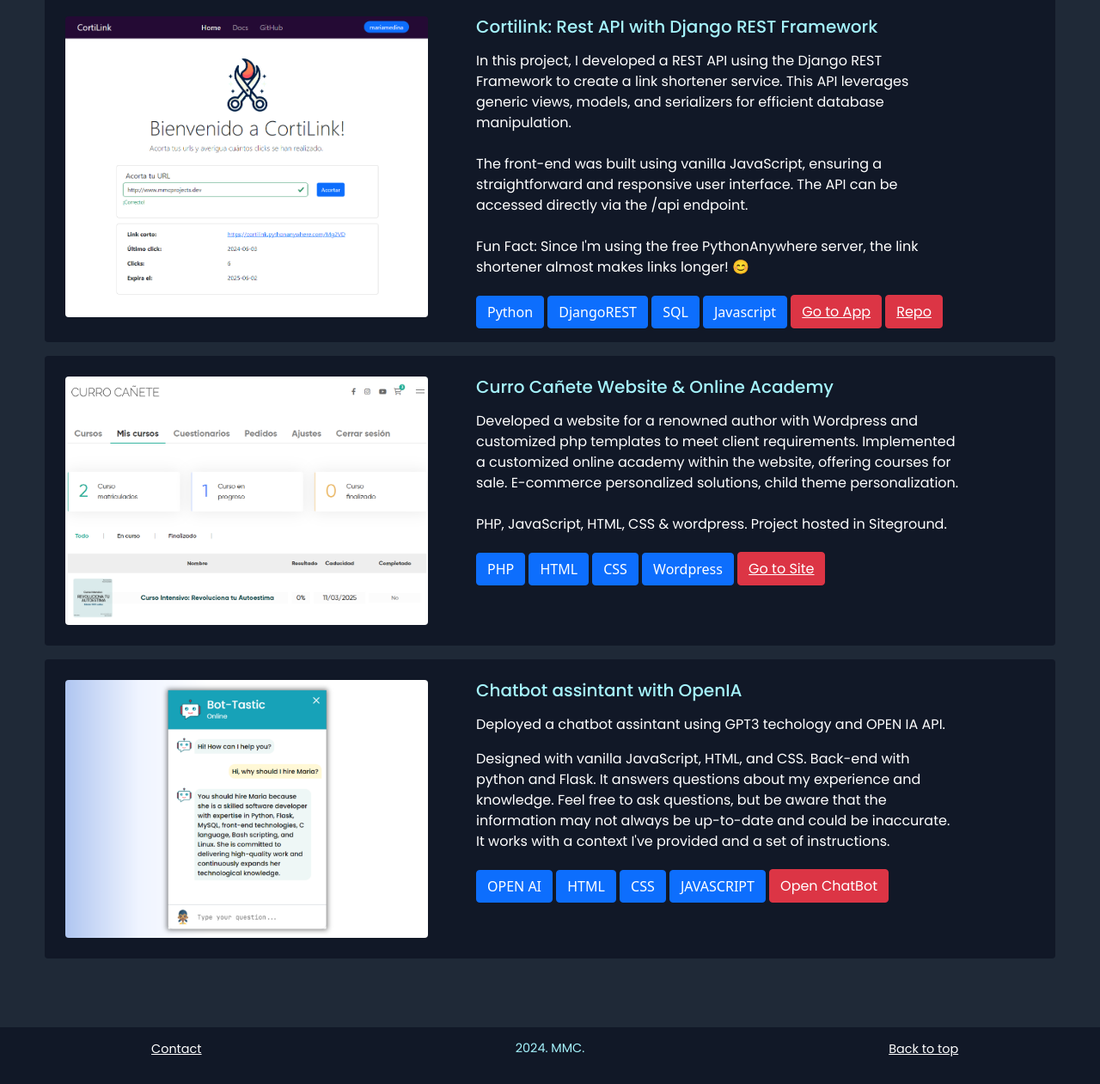
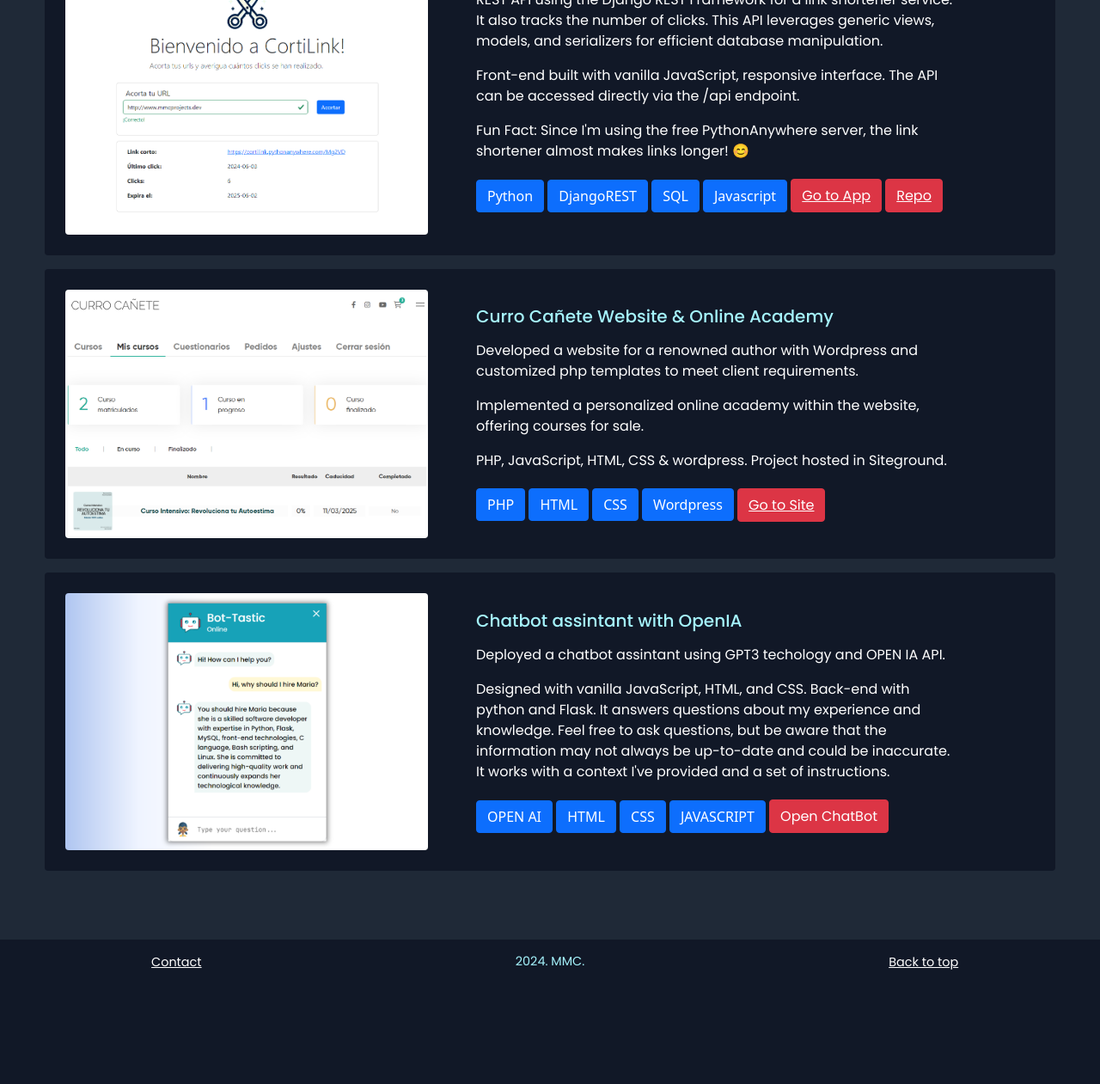
Before and after one commit to medinamaria90/My-Site, a Flask app: page /projects in a window 1280 px wide. Shown: the part 918-2179 px from the top of the page at 86% size. After the commit the page ends 2046 px from the top, so only its background shows below. Run offline with Flask 3, Linux system fonts and the light colour scheme; some libraries are stand-ins or nearby versions.

Commit message:
changes templates

```diff
--- a/templates/projects.html
+++ b/templates/projects.html
@@ -13,20 +13,23 @@
   <h1 class=" pb-3 section_title">Projects Completed</h1>
 
   <!-- Coupler -->
-  <div class="row dark_violeta_bg rounded mt-3 mb-3">
+  <div class="row dark_violeta_bg rounded mt-3 mb-3 align-items-center">
     <div class="video col-lg-5 col-12 ps-lg-4 pt-4 mb-4 project_img">
         <video style="object-fit: cover;" autoplay loop muted class="rounded img_project"  src="../static/images/Coupler.mp4">
     </div>
     <br>
-    <div style="color:#a5f3fc" class="col-lg-6 col-12 mt-4">
+    <div style="color:#a5f3fc" class="col-lg-6 col-12">
       <h5> Coupler - The web-app for making friends </h5>
-      <p class="mt-3"> Web application for making new connections and meeting friends with a wealth of functionalities.
+      <p class="mt-3"> Web application for making new connections and meeting friends with a
+        wealth of functionalities.</p>
+      <p>
+          Includes registration, login with Google, a profile management, a matches system
+          (you can open a conversation after a mutual like), and an real time chat system with sockets IO.
       </p>
-      <p>
-          Includes registration with confirmation email, login with Google, functional and comprehensive profile management (upload & delete photos), a matches system (you can open a conversation after a mutual like), and an real time chat system with sockets IO. Utilizes an SQL database.
-          Built using Python and Flask, with JavaScript, bootstrap, CSS, and HTML.
+       <p>
+          Built using Python and Flask, with JavaScript, bootstrap, and Mysql.
       </p>
-      <div class="mb-3">
+      <div class="">
         <button type="button" class="mt-1 btn btn-primary">
             Python
         </button>
@@ -37,7 +40,7 @@
           SQL
         </button>
         <button type="button" class="mt-1 btn btn-primary">
-          Django
+          Flask
         </button>
         <button type="button" class="mt-1  btn btn-danger">
           <a style="color:white" target="_blank" href="https://coupler-medinamaria90.eu.pythonanywhere.com/"> Demo </a>
@@ -50,54 +53,65 @@
   </div>
 
   <!-- SEO TRACKER -->
-  <div class="row dark_violeta_bg rounded mt-3">
+  <div class="row dark_violeta_bg rounded mt-3 align-items-center">
       <div class="video col-lg-5 col-12 ps-lg-4 pt-4 pb-4">
           <video style="object-fit: cover;" autoplay loop muted class="rounded img_project" src="../static/images/SEO_VIDEO.mp4">
       </div>
       <br>
-      <div style="color:#a5f3fc" class="col-lg-6 col-12 mt-4">
+      <div style="color:#a5f3fc" class="col-lg-6 col-12">
           <h5> Seo-Traker: Monitor Your Keyword Rankings  </h5>
-          <p class="mt-3"> Seo-Traker is a user-friendly desktop application designed to simplify keyword rank tracking for SEO agencies. With a connection to a server, Seo-Traker verifies your subscription and empowers you to analyze your Google keyword positions.
+          <p class="mt-3"> Seo-Traker is a user-friendly desktop application
+            designed to simplify keyword rank tracking for SEO agencies.
+          </p>
           <p>
-              Intuitive GUI (powered by tkinter), web scraping with Selenium, and data management using Pandas. Plus, automatic license verification.
+            With a connection to a DB in a server, Seo-Traker verifies your subscription and
+            empowers you to analyze your Google keyword positions.
           </p>
-          <div class=mb-3>
+          <p>
+              Intuitive GUI, web scraping & authomatic license verification.
+          </p>
+          <div >
             <button type="button" class="mt-1 btn btn-primary">
               Python
             </button>
-
             <button type="button" class="mt-1 btn btn-primary">
-              Selenium
+              WebScraping
             </button>
             <button type="button" class="mt-1 btn btn-primary">
               SQL
             </button>
             <button type="button" class="mt-1 btn btn-primary">
-              Flask
+              ReCaptchas
             </button>
             <button type="button" class="mt-1 btn btn-danger">
-              <a style="color:white" target="_blank" href="https://www.mmcprojects.dev/seo"> Go to App </a>
+              <a style="color:white" target="_blank" href="https://www.mmcprojects.dev/seo"> Go to Site </a>
             </button>
           </div>
       </div>
   </div>
 
   <!-- CORTILINK -->
-  <div class="row dark_violeta_bg rounded mt-3">
+  <div class="row dark_violeta_bg rounded mt-3 align-items-center">
     <div class="video col-lg-5 col-12 ps-lg-4 pt-4 pb-4">
       <img style=""  class="rounded img_project" width="422"  src="../static/images/cortilink.png">
   </div>
     <br>
-    <div style="color:#a5f3fc" class="col-lg-6 col-12 mt-4">
+    <div style="color:#a5f3fc" class="col-lg-6 col-12 ">
       <h5> Cortilink: Rest API with Django REST Framework </h5>
       <p class="mt-3">
-        In this project, I developed a REST API using the Django REST Framework to create a link shortener service. This API leverages generic views, models, and serializers for efficient database manipulation.
-        <br><br>
-        The front-end was built using vanilla JavaScript, ensuring a straightforward and responsive user interface. The API can be accessed directly via the /api endpoint.
-        <br><br>
+        REST API using the Django REST Framework for a link shortener service.
+        It also tracks the number of clicks.
+        This API leverages generic views, models, and serializers for efficient database manipulation.
+      </p>
+      <p>
+        Front-end built with vanilla JavaScript, responsive interface.
+        The API can be accessed directly via the /api endpoint.
+      </p>
+      <p>
         Fun Fact:
         Since I'm using the free PythonAnywhere server, the link shortener almost makes links longer! 😊
-      <div class=mb-3>
+      </p>
+      <div>
         <button type="button" class="mt-1 btn btn-primary">
           Python
         </button>
@@ -121,19 +135,26 @@
   </div>
 
   <!-- CURRO CAÑETE -->
-  <div class="row dark_violeta_bg rounded mt-3">
+  <div class="row dark_violeta_bg rounded mt-3 align-items-center">
       <div class="video col-lg-5 col-12 ps-lg-4 pt-4 pb-4">
           <img style=""  class="rounded img_project" width="422"  src="../static/images/curro_web.png">
       </div>
       <br>
 
-      <div style="color:#a5f3fc" class="col-lg-6 col-12 mt-4">
+      <div style="color:#a5f3fc" class="col-lg-6 col-12">
           <h5> Curro Cañete Website & Online Academy  </h5>
-          <p class="mt-3"> Developed a website for a renowned author with Wordpress and customized php templates to meet client requirements. Implemented a customized online academy within the website,
-          offering courses for sale. E-commerce personalized solutions, child theme personalization.
-          <br><br>PHP, JavaScript, HTML, CSS & wordpress. Project hosted in Siteground.
+          <p class="mt-3"> Developed a website for a renowned author with Wordpress and
+            customized php templates to meet client requirements.
           </p>
-          <div class=mb-3>
+        <p>
+            Implemented a personalized
+            online academy within the website, offering courses for sale.
+
+          </p>
+          <p>
+          PHP, JavaScript, HTML, CSS & wordpress. Project hosted in Siteground.
+          </p>
+          <div>
             <button type="button" class="mt-1 btn btn-primary">
               PHP
             </button>
@@ -156,20 +177,20 @@
   </div>
 
   <!-- CHATBOT -->
-  <div class="row dark_violeta_bg rounded mt-3">
+  <div class="row dark_violeta_bg rounded mt-3 align-items-center">
       <div class="video col-lg-5 col-12 ps-lg-4 pt-4 pb-4">
           <img style=""  class="rounded img_project" width="422"  src="../static/images/botastic.png">
       </div>
       <br>
 
-      <div style="color:#a5f3fc" class="col-lg-6 col-12 mt-4">
+      <div style="color:#a5f3fc" class="col-lg-6 col-12">
           <h5> Chatbot assintant with OpenIA  </h5>
           <p class="mt-3"> Deployed a chatbot assintant using GPT3 techology and OPEN IA API.
           <p>
               Designed with vanilla JavaScript, HTML, and CSS. Back-end with python and Flask. It answers questions about my experience
               and knowledge. Feel free to ask questions, but be aware that the information may not always be up-to-date and could be inaccurate. It works with a context I've provided and a set of instructions.
           </p>
-          <div class=mb-3>
+          <div>
             <button type="button" class="mt-1 btn btn-primary">
               OPEN AI
             </button>
```
Also changed, not shown: templates/about.html (+6 -13 lines).
